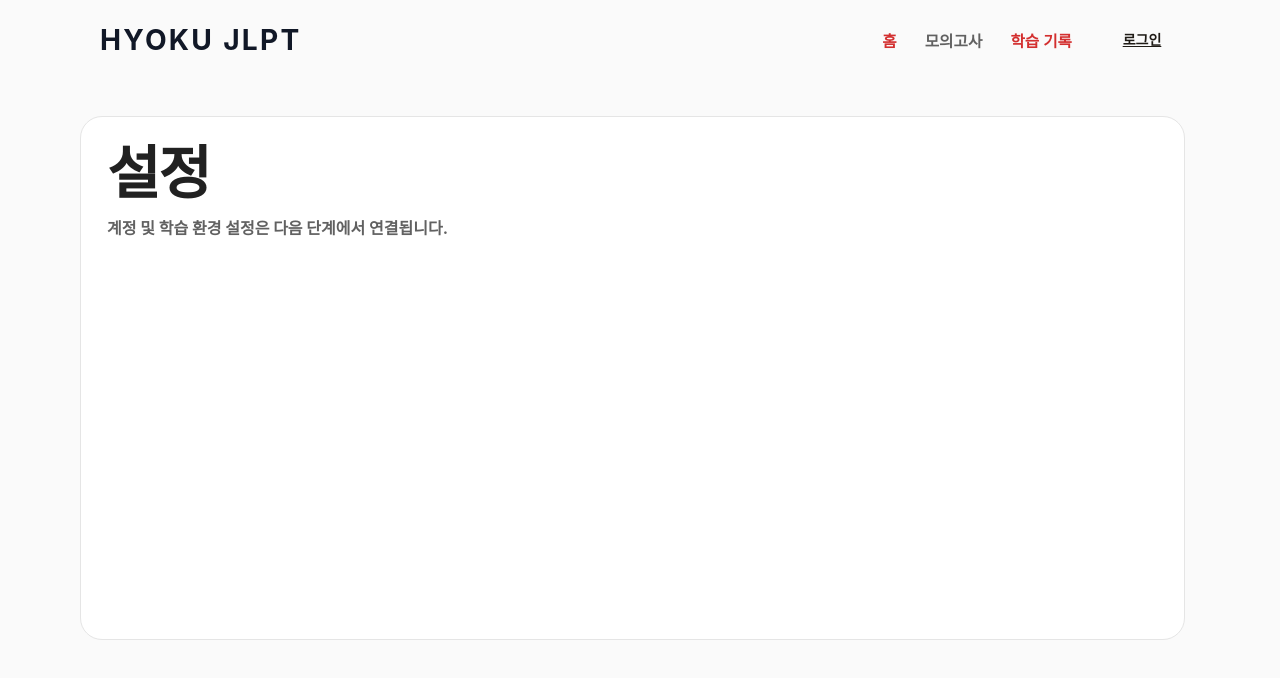
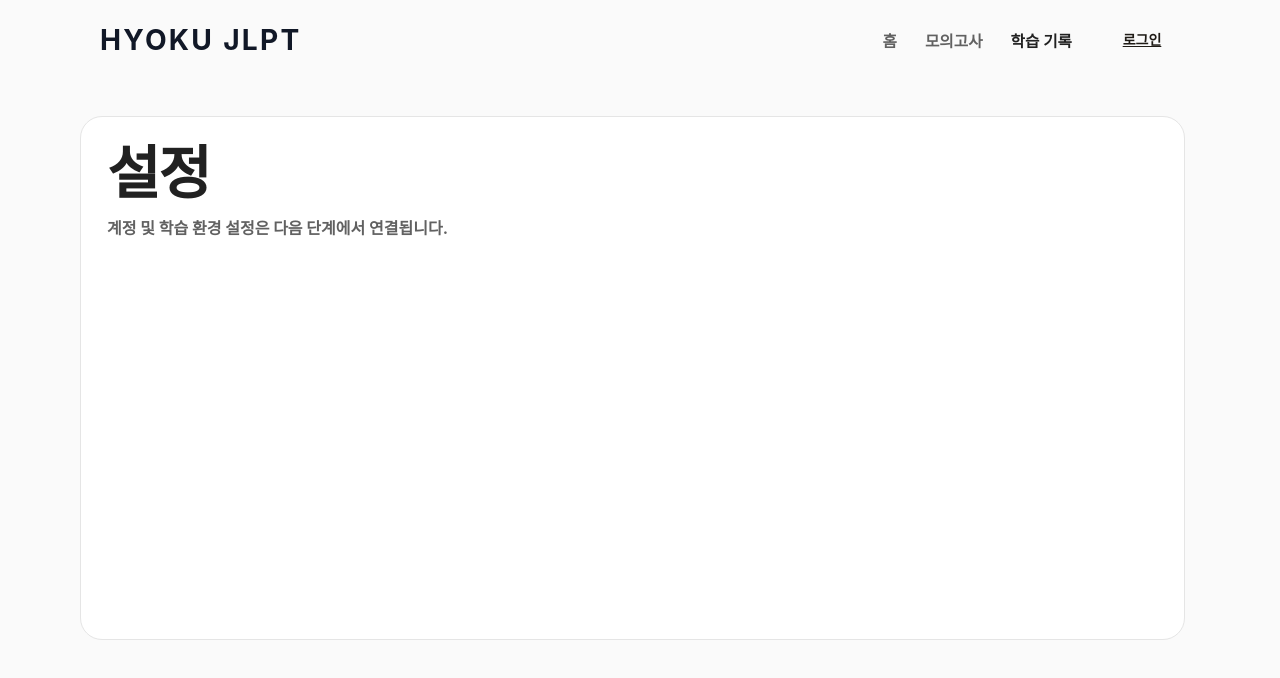
Before and after one commit to dltkdgur1123/jlpt-quiz-agent, a Next.js app: page /settings in a window 1280 px wide. Shown: the top 678 px of the page. Built offline with nearby package versions, Linux system fonts and the light colour scheme; no server answers; a web font is replaced by a local one.

Commit message:
normalize header menu colors

```diff
--- a/src/app/globals.css
+++ b/src/app/globals.css
@@ -3309,3 +3309,29 @@ button:hover:not(:disabled),
 .home-level-switch:has(.home-level-switch-item[data-previewed="true"]) .home-level-switch-item[data-previewed="true"] strong {
   color: #ffffff !important;
 }
+
+/* Header/account menu active-state correction */
+.site-header .home-nav a,
+.site-header .figma-nav a,
+.site-header .home-nav a:first-child,
+.site-header .figma-nav a:first-child {
+  color: var(--jlpt-text) !important;
+}
+.site-header .home-nav a.active,
+.site-header .figma-nav a.active,
+.mock-page-shell .site-header .home-nav a.active,
+.home-redesign-shell .site-header .home-nav a.active,
+.figma-shell.dashboard-page .site-header .home-nav a.active {
+  color: var(--jlpt-title) !important;
+  font-weight: 650 !important;
+}
+.auth-profile-dropdown a {
+  color: var(--jlpt-text) !important;
+}
+.auth-profile-dropdown a:hover {
+  background: #fafafa !important;
+  color: var(--jlpt-title) !important;
+}
+.auth-profile-dropdown button {
+  color: var(--jlpt-primary-hover) !important;
+}
```
Also changed, not shown: 1 other file (tests, documents, lock files or other folders).
